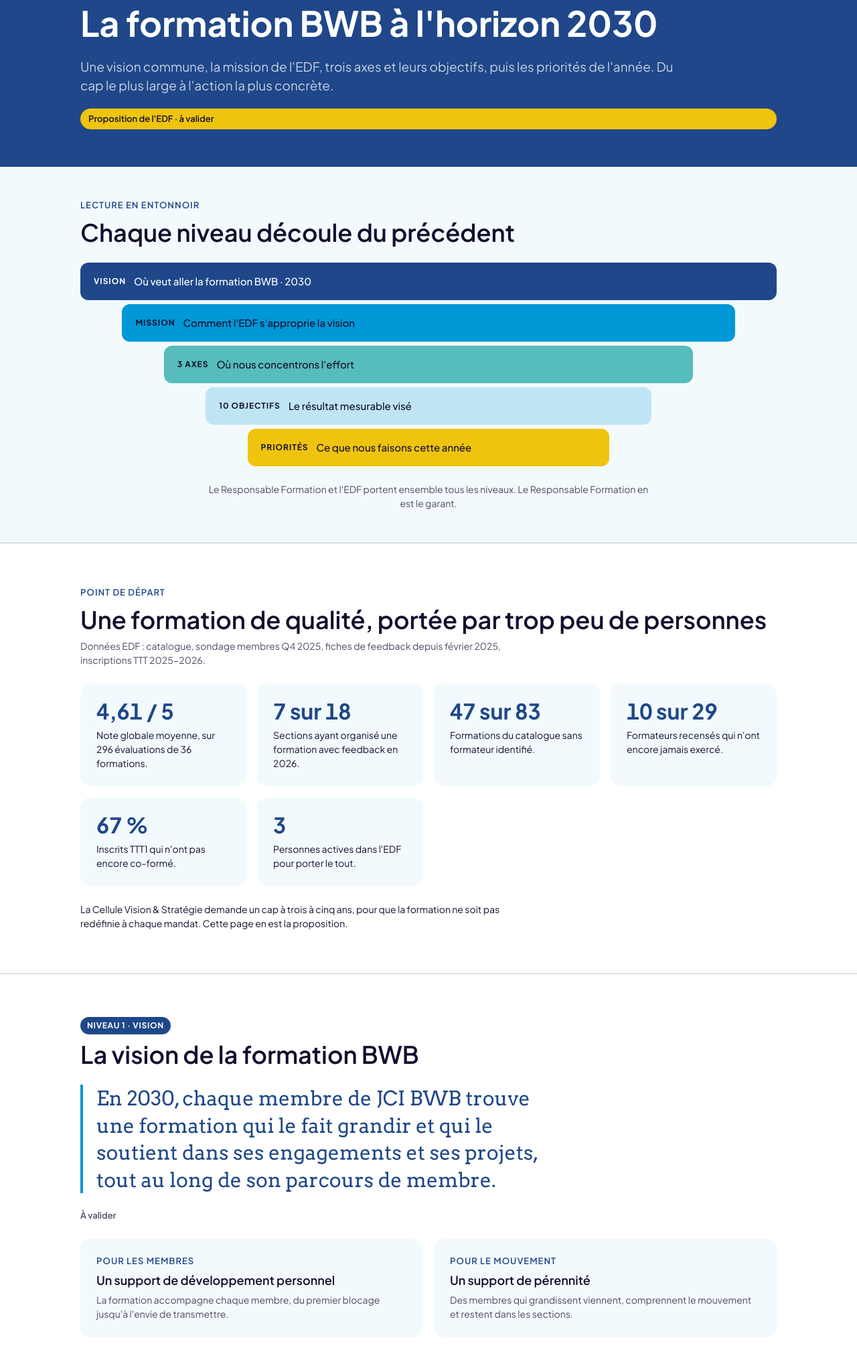
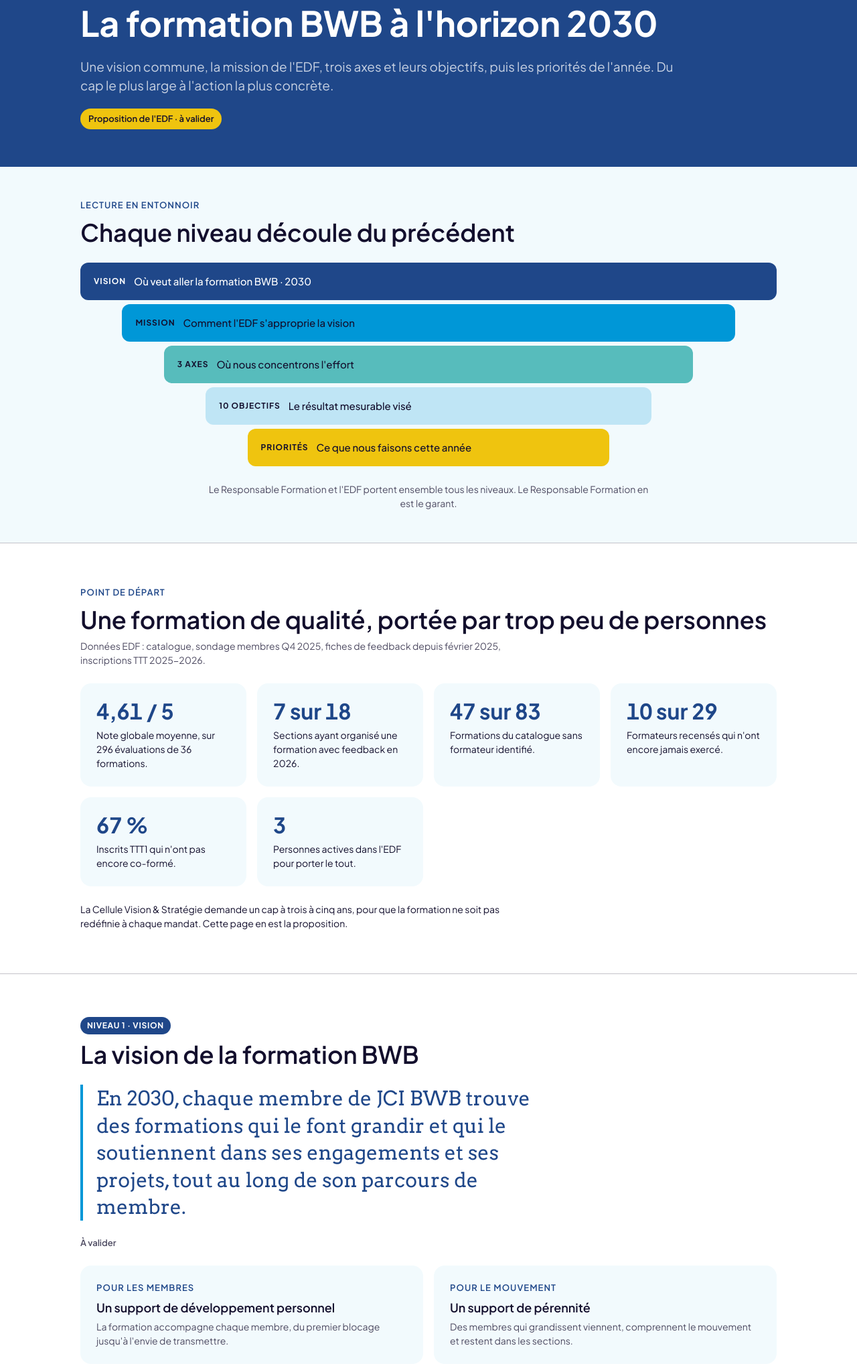
Before and after one commit to EDF-JCI-BWB-APP/AppTest, a plain HTML site: page vision/index.html in a window 1280 px wide. Shown: the part 167-2206 px from the top of the page at 67% size. Drawn offline with Linux system fonts and the light colour scheme.

Commit message:
Vision : nouvelle formulation de la vision et ajustement des priorités 2027 (#3)
- Vision : « trouve des formations qui le font grandir et qui le soutiennent »
- Axe 2 : retrait du kit d'accueil et de l'échange trimestriel avec les relais
- Axe 3 : « chaque nouveau certifié TTT1 » mis en relation avec une section
- Inclut aussi la correction de la pastille « à valider » (PR #2)


Claude-Session: https://claude.ai/code/session_01WYsd5nwpjhnRgpyKJjTaCm

Co-authored-by: Claude <noreply@anthropic.com>

```diff
--- a/vision/index.html
+++ b/vision/index.html
@@ -37,7 +37,7 @@ a:focus-visible,button:focus-visible{outline:3px solid var(--blue);outline-offse
 .hero .eyebrow{color:#BFE5F5}
 .hero p{color:#C7D1E2;font-size:19px}
 .ripple{position:absolute;right:-180px;top:50%;transform:translateY(-50%);width:620px;height:620px;opacity:.9;pointer-events:none}
-.tag{display:inline-flex;align-self:start;gap:8px;align-items:center;background:var(--yellow);color:var(--on-light);font-weight:600;font-size:13px;padding:6px 12px;border-radius:999px}
+.tag{display:inline-flex;align-self:start;justify-self:start;gap:8px;align-items:center;background:var(--yellow);color:var(--on-light);font-weight:600;font-size:13px;padding:6px 12px;border-radius:999px}
 
 /* Funnel */
 .funnel-band{background:var(--tint)}
@@ -251,7 +251,7 @@ body::before{content:"";position:fixed;inset:0 0 auto;height:env(safe-area-inset
       <span class="chip c1">Niveau 1 · Vision</span>
       <h2>La vision de la formation BWB</h2>
     </div>
-    <blockquote class="statement" style="margin:0">En 2030, chaque membre de JCI BWB trouve une formation qui le fait grandir et qui le soutient dans ses engagements et ses projets, tout au long de son parcours de membre.</blockquote>
+    <blockquote class="statement" style="margin:0">En 2030, chaque membre de JCI BWB trouve des formations qui le font grandir et qui le soutiennent dans ses engagements et ses projets, tout au long de son parcours de membre.</blockquote>
     <span class="pending">À valider</span>
     <div class="grid2">
       <div class="panel"><span class="eyebrow">Pour les membres</span><h3>Un support de développement personnel</h3><p class="muted">La formation accompagne chaque membre, du premier blocage jusqu'à l'envie de transmettre.</p></div>
@@ -346,8 +346,8 @@ body::before{content:"";position:fixed;inset:0 0 auto;height:env(safe-area-inset
     </div>
     <div class="grid3">
       <div class="panel"><span class="eyebrow">Axe 1 · Les membres</span><ul class="plain"><li>Classer le catalogue avec la grille de scoring et les quatre leviers</li><li>Développer d'abord les formations très demandées sans formateur</li><li>Ouvrir des thèmes attendus : IA, entrepreneuriat, réseaux sociaux, gestion d'une section</li></ul></div>
-      <div class="panel"><span class="eyebrow">Axe 2 · Le mouvement</span><ul class="plain"><li><strong>Un parcours du formateur reconnu et valorisant</strong></li><li>Identifier un contact formation dans chaque section</li><li>Kit d'accueil et échange trimestriel de 30 minutes avec les relais</li><li>Prioriser les sections les moins desservies</li></ul></div>
-      <div class="panel"><span class="eyebrow">Axe 3 · Les formateurs</span><ul class="plain"><li>Lancer la bêta de Trainer Match</li><li>Mettre chaque nouveau TTT1 en relation avec une section</li><li>Associer formateurs expérimentés et novices</li></ul></div>
+      <div class="panel"><span class="eyebrow">Axe 2 · Le mouvement</span><ul class="plain"><li><strong>Un parcours du formateur reconnu et valorisant</strong></li><li>Identifier un contact formation dans chaque section</li><li>Prioriser les sections les moins desservies</li></ul></div>
+      <div class="panel"><span class="eyebrow">Axe 3 · Les formateurs</span><ul class="plain"><li>Lancer la bêta de Trainer Match</li><li>Mettre chaque nouveau certifié TTT1 en relation avec une section</li><li>Associer formateurs expérimentés et novices</li></ul></div>
     </div>
   </div>
 </section>
@@ -430,7 +430,7 @@ body::before{content:"";position:fixed;inset:0 0 auto;height:env(safe-area-inset
       <section class="slide dark" aria-label="Slide 3 sur 9" hidden>
         <div class="slide-body">
           <span class="eyebrow">La vision de la formation BWB · 2030</span>
-          <p class="big">En 2030, chaque membre de JCI BWB trouve une formation qui le fait grandir et qui le soutient dans ses engagements et ses projets, tout au long de son parcours de membre.</p>
+          <p class="big">En 2030, chaque membre de JCI BWB trouve des formations qui le font grandir et qui le soutiennent dans ses engagements et ses projets, tout au long de son parcours de membre.</p>
           <div class="cards" style="max-width:720px">
             <div class="card"><span class="who">Pour les membres</span><strong>Un support de développement personnel</strong><span>Qui accompagne chaque membre tout au long de son parcours.</span></div>
             <div class="card"><span class="who">Pour le mouvement</span><strong>Un support de pérennité</strong><span>Des membres qui viennent, comprennent le mouvement et restent.</span></div>
```
